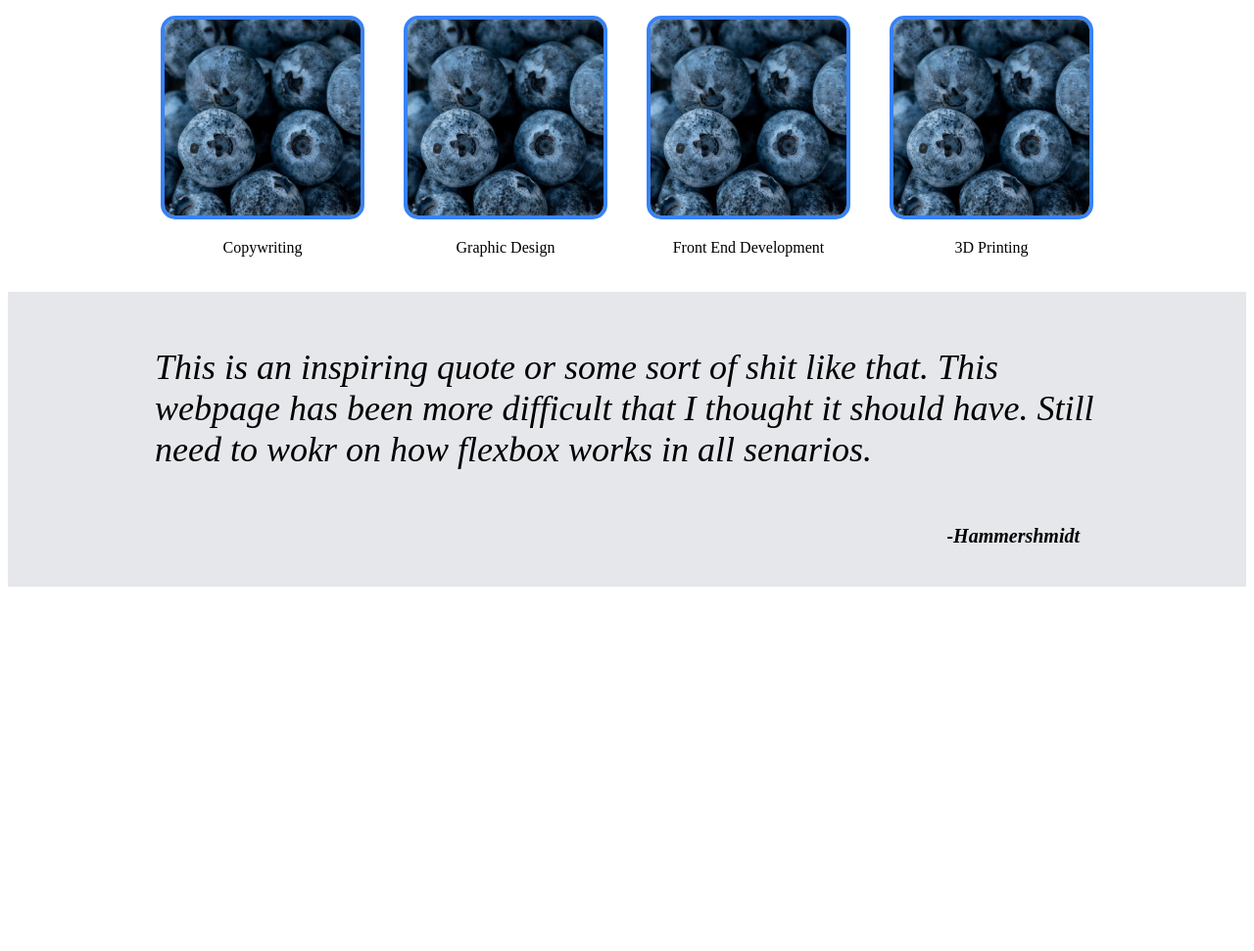
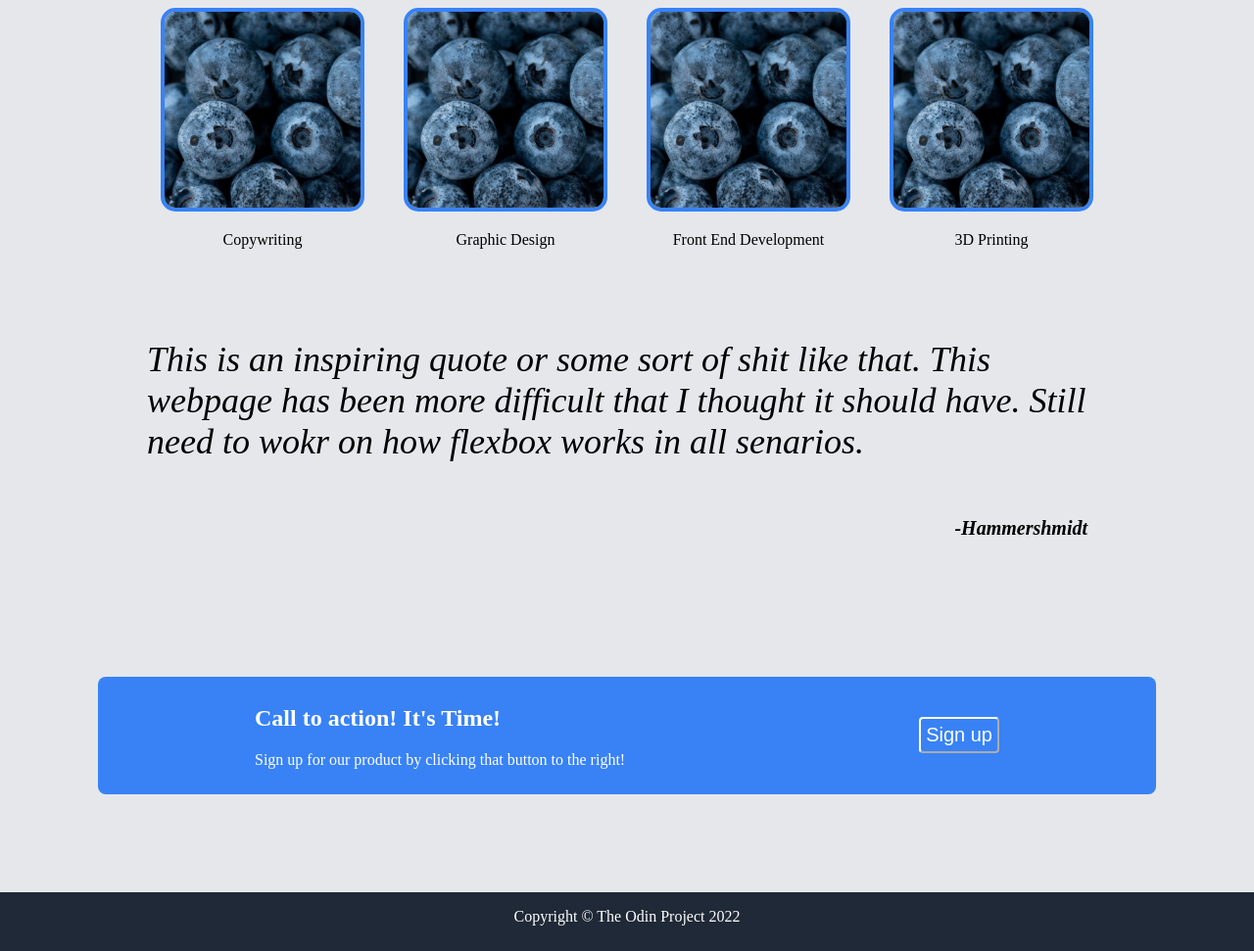
Before and after one commit to mtnwalrus/Foundations-Landing-Page, a plain HTML site: page index.html in a window 1280 px wide. Shown: the part 623-1594 px from the top of the page at 98% size. Before the commit the page ends 1230 px from the top, so only its background shows below. Drawn offline with Linux system fonts and the light colour scheme; files whose address does not match are found by name.

Commit message:
Add footer, Finish css on project for rough draft. Learned a lot.  Need to keep up the practice.

```diff
--- a/index.html
+++ b/index.html
@@ -49,6 +49,18 @@
             <p>This is an inspiring quote or some sort of shit like that.  This webpage has been more difficult that I thought it should have.  Still need to wokr on how flexbox works in all senarios.</p>
             <p class="quoter">-Hammershmidt</p>
         </div>
+        <div class="sign-up">
+            <div class="sign-up-text">
+                <h2>Call to action! It's Time!</h2>
+                <p>Sign up for our product by clicking that button to the right!</p>
+            </div>
+            <div class="sign-up-button">
+            <button type="button">Sign up</button>
+            </div>
+        </div>
+        <div class="footer">
+            <p>Copyright &copy The Odin Project 2022</p>
+        </div>
     </div>
     </body>
 </html>
--- a/style.css
+++ b/style.css
@@ -1,4 +1,10 @@
 
+body {
+    background-color: #E5E7EB;
+    padding: 0;
+    margin: 0;
+
+}
 
 .whole {
     display: flex;
@@ -104,4 +110,33 @@ button {
     padding-right: 20px;
 }
 
-/*Footer*/
+/*Sign-up*/
+
+.sign-up {
+background-color: #3882F6;
+color: white;
+display: flex;
+margin: 100px;
+border-radius: 8px;
+padding: 10px;
+align-items: center;
+justify-content: space-around;
+flex: 1;
+}
+
+.sign-up-button button {
+    align-items: center;
+    border-color: white;
+    text-decoration: none;
+}
+
+/* Footer */
+
+.footer {
+    background-color: #1f2937;
+    text-align: center;
+    margin-top: auto;
+    color: white;
+    height: 60px;
+    margin: 0px;
+}
```
